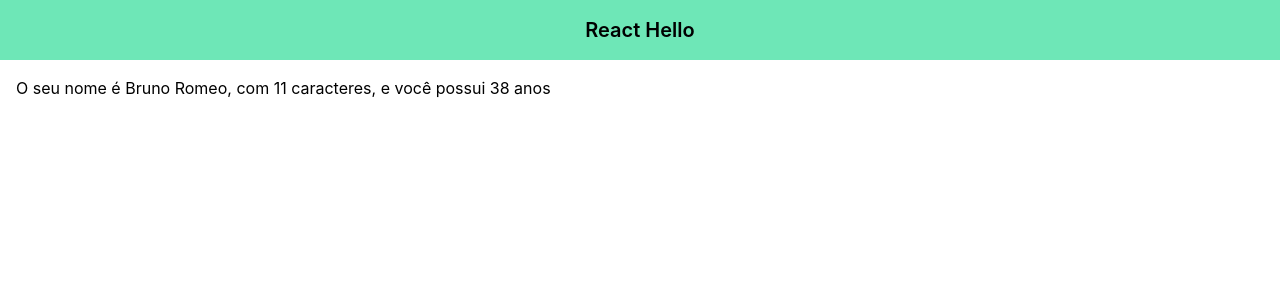
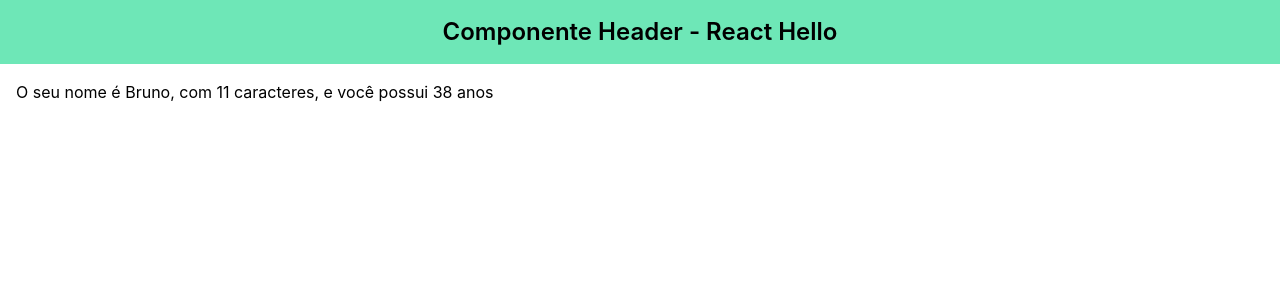
Before and after one commit to brunoromeo001/react-hello, a React (Create React App) app: page / in a window 1280 px wide. Shown: the top 300 px of the page. Built offline with nearby package versions, Linux system fonts and the light colour scheme; the HTML template or start-up script is replaced by a standard one.

Commit message:
Aula 2.4 react-hello

```diff
--- a/src/App.js
+++ b/src/App.js
@@ -1,25 +1,25 @@
+import Header from "./components/Header";
+import Main from "./components/Main";
+
 export default function App() {
   console.log('Teste no console do navegador');
+
   const name = 'Bruno Romeo'
   const age = '38'
 
   return (
     <>
-      <header>
-        <div className="bg-green-300 mx-auto p-4">
-          <h1 className="text-center font-semibold text-xl">
-            React Hello
-          </h1>
-        </div>
-      </header>
+      <Header size='large'>
+        Componente Header - React Hello
+      </Header>
 
-      <main>
+      <Main>
         <div className="container mx-auto p-4">
           <p>
-            O seu nome é {name}, com {name.length} caracteres, e você possui {age} anos
+            O seu nome é Bruno, com 11 caracteres, e você possui 38 anos
           </p>
         </div>
-      </main>
+      </Main>
     </>
   );
 }
--- /dev/null
+++ b/src/components/Header.js
@@ -0,0 +1,16 @@
+export default function Header({ children, size }) {
+
+    let fontSize = 'text-size';
+
+    if (size == 'large') {
+        fontSize = 'text-2xl'
+    }
+
+    return <header>
+    <div className="bg-green-300 mx-auto p-4">
+      <h1 className={`text-center font-semibold ${fontSize}`}>
+        {children}
+      </h1>
+    </div>
+  </header>
+}
--- /dev/null
+++ b/src/components/Main.js
@@ -0,0 +1,9 @@
+import React from 'react'
+
+export default function Main({ children }) {
+  return (
+    <main>
+			{children}
+    </main>
+  )
+}
```
